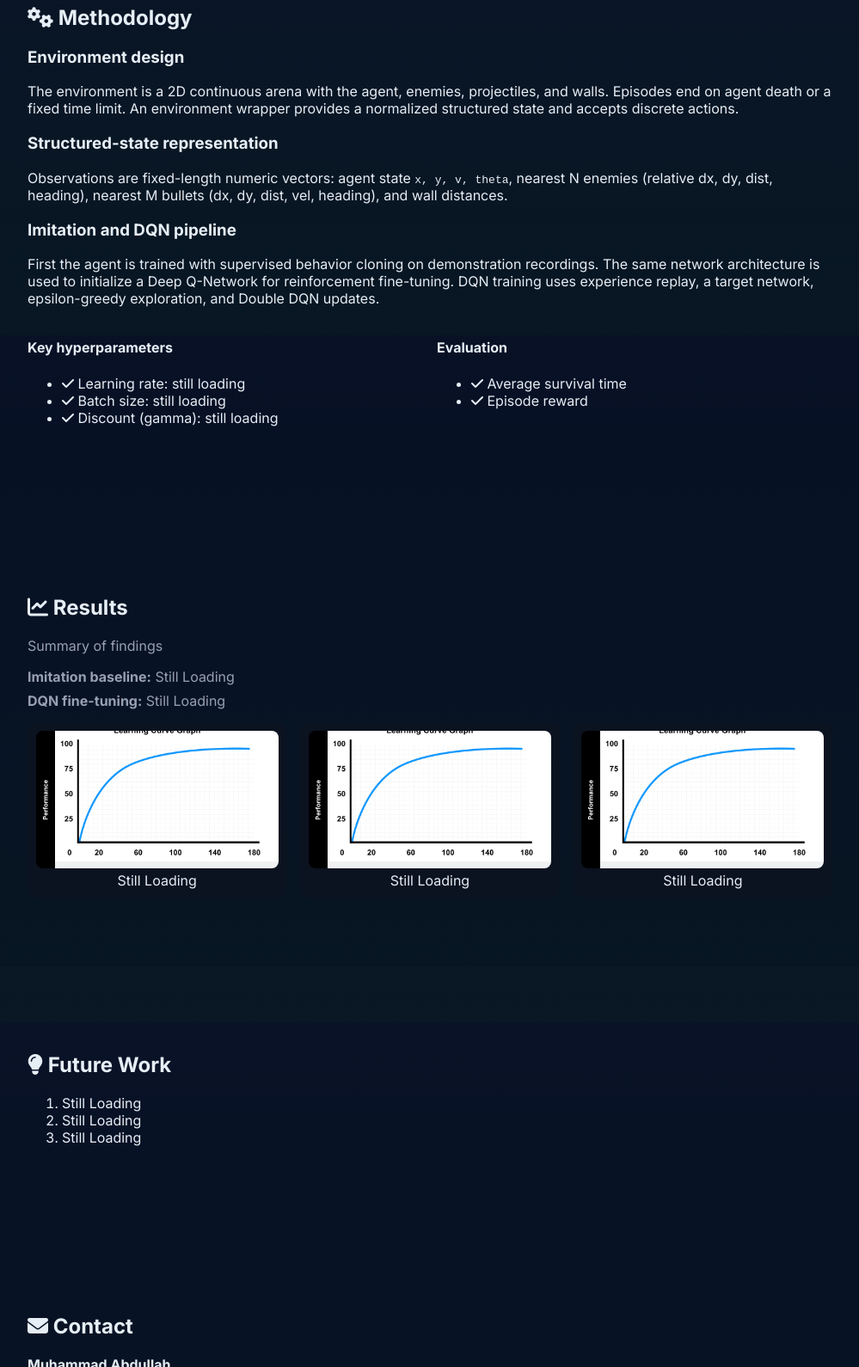
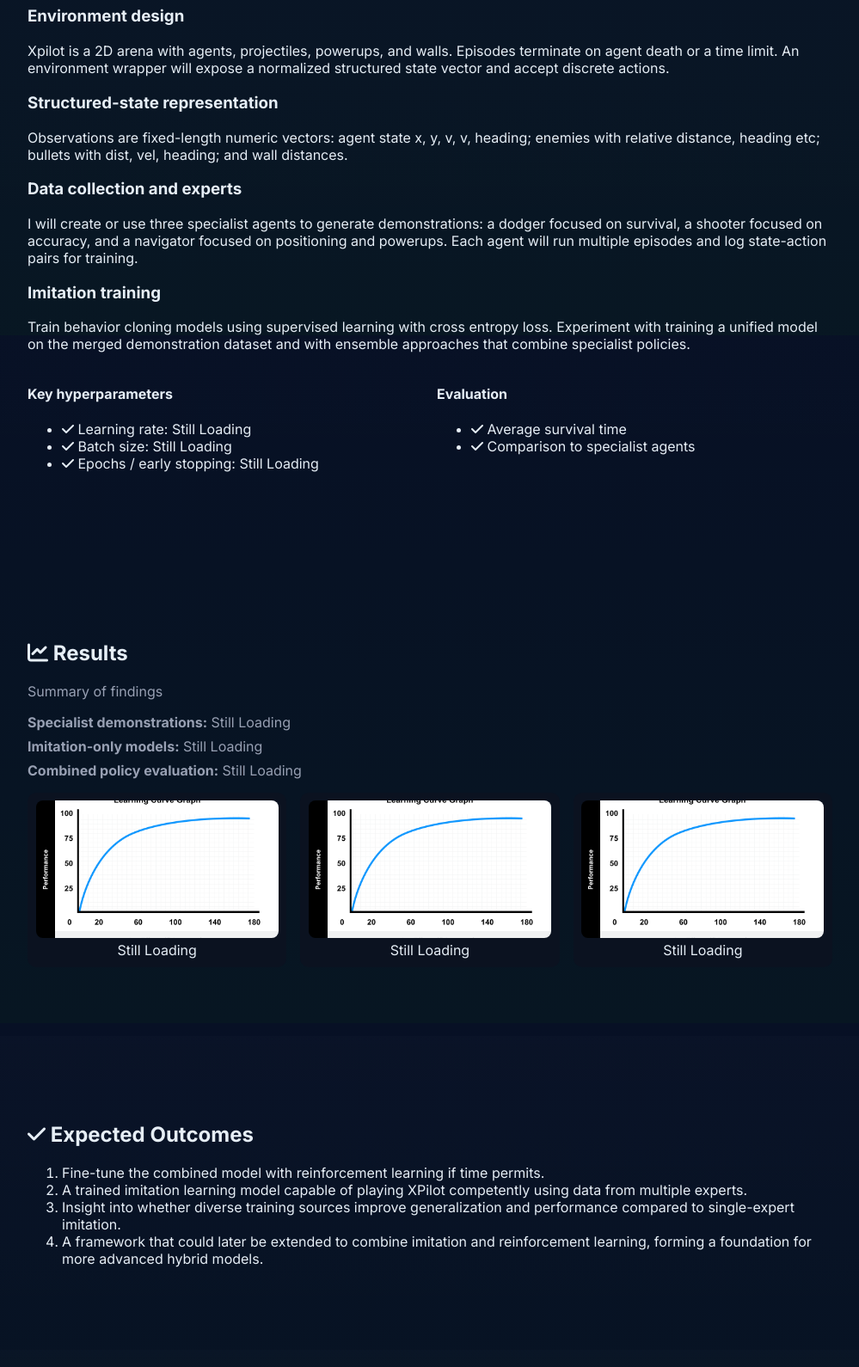
Before and after one commit to mabdullah1010/COM-407-site, a plain HTML site: page index.html in a window 1280 px wide. Shown: the part 1210-2800 px from the top of the page at 86% size, without its empty margins (140-1139 px from the left). Drawn offline with Linux system fonts and the light colour scheme; a small style sheet from the web is missing.

Commit message:
Imitation learning from several bots

```diff
--- a/index.html
+++ b/index.html
@@ -3,7 +3,7 @@
 <head>
   <meta charset="utf-8" />
   <meta name="viewport" content="width=device-width,initial-scale=1" />
-  <title>Hybrid Imitation - Reinforcement Learning for Xpilot - Muhammad Abdullah (COM 407)</title>
+  <title>Imitation Learning for Xpilot - Muhammad Abdullah (COM 407)</title>
 
   <link href="https://fonts.googleapis.com/css2?family=Inter:wght@300;400;600;700&display=swap" rel="stylesheet">
 
@@ -12,23 +12,18 @@
   <style>html { scroll-behavior: smooth; }</style>
 </head>
 
-
 <body>
   <header class="site-header">
     <div class="container nav-wrap">
       <a class="brand" href="#home">
         <span class="logo">🌐</span>
         <span class="brand-text">Muhammad Abdullah - COM 407</span>
-
-
       </a>
 
       <input id="nav-toggle" type="checkbox" class="nav-toggle" />
       <label for="nav-toggle" class="nav-toggle-label" aria-hidden="true">
         <span></span>
       </label>
-
-
 
       <nav class="nav">
         <a href="#home"><i class="fa fa-house"></i> Home</a>
@@ -41,104 +36,90 @@
     </div>
   </header>
 
-  <!-- HERO -->
   <main>
     <section id="home" class="hero">
       <div class="container hero-grid">
         <div class="hero-text">
-
-          <h1>Hybrid Imitation - Reinforcement Learning for Xpilot</h1>
-          <p class="subtitle">A hybrid pipeline to train an autonomous agent using imitation learning followed by reinforcement fine-tuning - <strong>COM 407</strong></p>
+          <h1>Imitation Learning for Xpilot</h1>
+          <p class="subtitle">Training robust agents from multiple specialists using structured-state demonstrations - <strong>COM 407</strong></p>
           <p>
-
-            This project combines behavior cloning from demonstrations with Deep Q-Learning fine-tuning so the agent learns basic control from examples and improves with experience.
+            This project focuses on imitation learning in the Xpilot environment. The primary goal is to record demonstrations from several specialist agents, train behavior cloning models, and evaluate whether a combined policy can outperform each specialist.
           </p>
-
           <p class="hero-ctas">
             <a class="btn" href="#overview">View Project Details</a>
-
-
             <a class="btn btn-outline" href="proposal.pdf" download>View Proposal (PDF)</a>
           </p>
         </div>
 
         <div class="hero-media">
-
           <img src="images/agent_demo.gif" alt="Agent demo GIF (placeholder)" />
-          <figcaption class="caption">_</figcaption>
+          <figcaption class="caption">Agent demonstration</figcaption>
         </div>
       </div>
     </section>
 
     <section id="overview" class="section">
-
       <div class="container">
         <h2><i class="fa fa-book-open"></i> Overview</h2>
         <p class="lead">
-          <strong>Motivation:</strong> Pure reinforcement learning can be slow to train. Imitation learning provides an initial policy and reinforcement fine-tuning improves that policy further. This hybrid approach leverages structured-state inputs to speed up learning and keep training stable.
+          <strong>Motivation:</strong> Reinforcement learning in Xpilot is valuable but data intensive. My professor recommended focusing on imitation learning because a good imitation system for Xpilot is not yet established. The project studies whether combining demonstrations from agents with different specialties yields a better overall agent.
         </p>
 
         <h3>Objectives</h3>
         <ul class="feature-list">
-
-          <li><i class="fa fa-dot-circle"></i> Record demonstration data and build a behavior cloning baseline.</li>
-          <li><i class="fa fa-dot-circle"></i> Implement and train a DQN initialized from the imitation model to fine-tune performance.</li>
-          <li><i class="fa fa-dot-circle"></i> Evaluate and visualize performance for rule-based, imitation-only, and hybrid agents.</li>
+          <li><i class="fa fa-dot-circle"></i> Record demonstration data from multiple specialist agents (e.g. dodger, shooter etc).</li>
+          <li><i class="fa fa-dot-circle"></i> Train behavior cloning models and a combined model using structured-state inputs.</li>
+          <li><i class="fa fa-dot-circle"></i> Evaluate and compare performance of specialist agents and the combined agent.</li>
         </ul>
 
         <div class="flow">
           <strong>Idea flow:</strong>
-
-
-          <span>Environment -&gt; Structured State -&gt; Imitation Model -&gt; DQN Fine-tuning -&gt; Actions -&gt; Rewards -&gt; Improved Policy</span>
+          <span>Environment -&gt; Structured State -&gt; Demonstrations -&gt; Behavior Cloning -&gt; Evaluation</span>
         </div>
       </div>
-
-
     </section>
 
     <section id="methods" class="section alt">
       <div class="container">
         <h2><i class="fa fa-cogs"></i> Methodology</h2>
 
-
-
         <h3>Environment design</h3>
         <p>
-          The environment is a 2D continuous arena with the agent, enemies, projectiles, and walls. Episodes end on agent death or a fixed time limit. An environment wrapper provides a normalized structured state and accepts discrete actions.
+          Xpilot is a 2D arena with agents, projectiles, powerups, and walls. Episodes terminate on agent death or a time limit. An environment wrapper will expose a normalized structured state vector and accept discrete actions.
         </p>
 
         <h3>Structured-state representation</h3>
         <p>
-          Observations are fixed-length numeric vectors: agent state <code>x, y, v, theta</code>, nearest N enemies (relative dx, dy, dist, heading), nearest M bullets (dx, dy, dist, vel, heading), and wall distances.
+          Observations are fixed-length numeric vectors: agent state x, y, v, v, heading; enemies with relative distance, heading etc; bullets with dist, vel, heading; and wall distances.
         </p>
 
-        <h3>Imitation and DQN pipeline</h3>
+        <h3>Data collection and experts</h3>
         <p>
-          First the agent is trained with supervised behavior cloning on demonstration recordings. The same network architecture is used to initialize a Deep Q-Network for reinforcement fine-tuning. DQN training uses experience replay, a target network, epsilon-greedy exploration, and Double DQN updates.
+          I will create or use three specialist agents to generate demonstrations: a dodger focused on survival, a shooter focused on accuracy, and a navigator focused on positioning and powerups. Each agent will run multiple episodes and log state-action pairs for training.
+        </p>
+
+        <h3>Imitation training</h3>
+        <p>
+          Train behavior cloning models using supervised learning with cross entropy loss. Experiment with training a unified model on the merged demonstration dataset and with ensemble approaches that combine specialist policies.
         </p>
 
         <div class="two-col">
           <div>
             <h4>Key hyperparameters</h4>
             <ul>
-              <li><i class="fa fa-check"></i> Learning rate: still loading</li>
-              <li><i class="fa fa-check"></i> Batch size: still loading</li>
-
-              <li><i class="fa fa-check"></i> Discount (gamma): still loading</li>
+              <li><i class="fa fa-check"></i> Learning rate: Still Loading</li>
+              <li><i class="fa fa-check"></i> Batch size: Still Loading</li>
+              <li><i class="fa fa-check"></i> Epochs / early stopping: Still Loading</li>
             </ul>
           </div>
           <div>
             <h4>Evaluation</h4>
             <ul>
               <li><i class="fa fa-check"></i> Average survival time</li>
-              <li><i class="fa fa-check"></i> Episode reward</li>
+              <li><i class="fa fa-check"></i> Comparison to specialist agents</li>
             </ul>
           </div>
-
         </div>
-
-
       </div>
     </section>
 
@@ -149,8 +130,9 @@
         <p class="lead">Summary of findings</p>
 
         <ul class="result-list">
-          <li><strong>Imitation baseline:</strong> Still Loading</li>
-          <li><strong>DQN fine-tuning:</strong> Still Loading</li>
+          <li><strong>Specialist demonstrations:</strong> Still Loading</li>
+          <li><strong>Imitation-only models:</strong> Still Loading</li>
+          <li><strong>Combined policy evaluation:</strong> Still Loading</li>
         </ul>
 
         <div class="results-grid">
@@ -172,13 +154,24 @@
       </div>
     </section>
 
+    <section id="expected" class="section alt">
+      <div class="container">
+        <h2><i class="fa fa-check"></i> Expected Outcomes</h2>
+        <ol>
+          <li>Fine-tune the combined model with reinforcement learning if time permits.</li>
+          <li>A trained imitation learning model capable of playing XPilot competently using data from multiple experts.</li>
+          <li>Insight into whether diverse training sources improve generalization and performance compared to single-expert imitation.</li>
+          <li>A framework that could later be extended to combine imitation and reinforcement learning, forming a foundation for more advanced hybrid models.</li>
+        </ol>
+      </div>
+    </section>
+
     <section id="future" class="section alt">
       <div class="container">
         <h2><i class="fa fa-lightbulb"></i> Future Work</h2>
         <ol>
-          <li>Still Loading</li>
-          <li>Still Loading</li>
-          <li>Still Loading</li>
+          <li>Fine-tune the combined model with reinforcement learning.</li>
+          <br>
         </ol>
       </div>
     </section>
```
Also changed, not shown: 2 other files.
